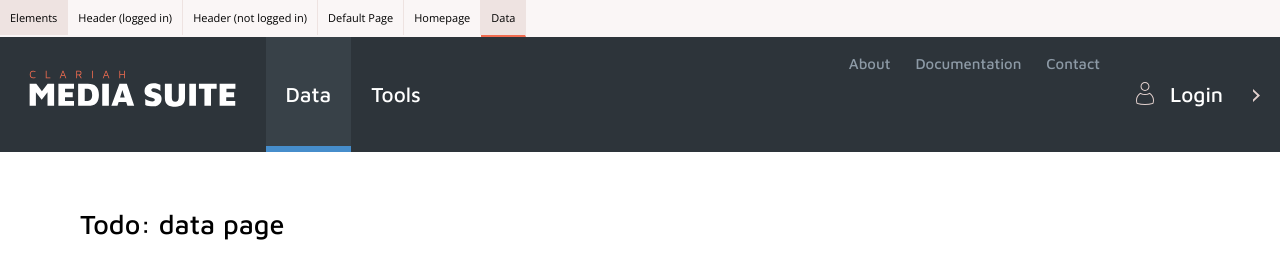
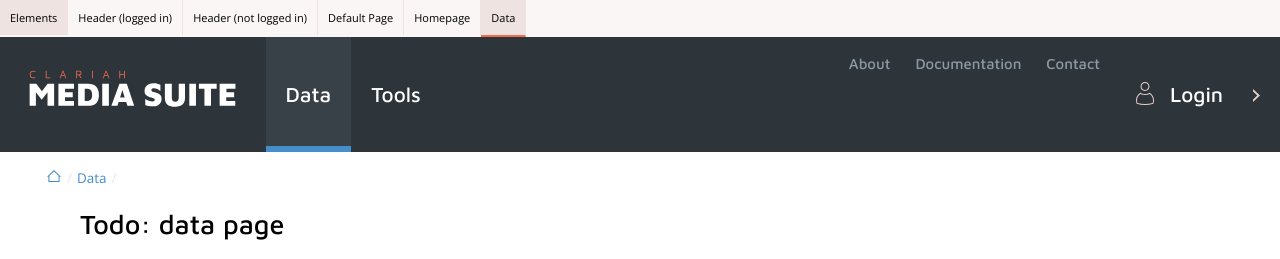
Before and after one commit to Frontwise/mediasuite-design, a React (Create React App) app: page / in a window 1280 px wide. Shown: the top 259 px of the page. Built offline with nearby package versions, Linux system fonts and the light colour scheme.

Commit message:
breadcrumbs

```diff
--- /dev/null
+++ b/src/components/BreadCrumbs/BreadCrumbs.js
@@ -0,0 +1,36 @@
+import React, { Component } from 'react';
+
+import { pages } from  '../../data/Pages';
+
+class BreadCrumbs extends Component {
+
+
+  getPath(page){
+    let path = [];
+    console.log(page);
+    console.log(pages[page]);
+    let index = path.push(Object.assign({}, pages[page], {url: '#' + page} ));
+    while(path[index - 1].parent ){
+      index = path.push(Object.assign({}, pages[path[index - 1].parent], {url: '#' + path[index - 1].parent} ));
+    }
+    return path.reverse();
+  }
+
+  render() {
+    // hide on homepage
+    if (this.props.activePage === 'home'){
+      return null;
+    }
+
+
+
+    return (
+      <ul className="BreadCrumbs">
+        <li><a href="#home" className="home"></a>/</li>
+        {this.getPath(this.props.activePage).map((path) => ((<li key={path}><a href={path.url}>{path.title}</a>/</li>)))}
+      </ul>
+    );
+  }
+}
+
+export default BreadCrumbs;
--- /dev/null
+++ b/src/components/BreadCrumbs/BreadCrumbs.scss
@@ -0,0 +1,24 @@
+.BreadCrumbs{
+  display: block;
+  list-style:none;
+  font-weight: normal;
+  font-family: $fontBody;
+  li{
+    display: inline-block;
+    color: $clGreyTint;
+
+    a{
+      color: $clPrimary;
+      padding: 0 5px;
+      &.home{
+        background-image: $iconHomeUrl;
+        background-repeat: no-repeat;
+        background-position: center center;
+        display: inline-block;
+        vertical-align: top;
+        width: 17px;
+        height: 15px;
+      }
+    }
+  }
+}
--- a/src/components/Elements/Elements.js
+++ b/src/components/Elements/Elements.js
@@ -36,8 +36,8 @@ class Elements extends Component {
         <li>
           <a href="" className="btn primary" onClick={(e)=>{e.preventDefault();}}>Primary</a>
           <a href="" className="btn primary plus" onClick={(e)=>{e.preventDefault();}}>Primary Plus</a>
+        </li>
         <li>
-        </li>
           <a href="" className="btn blank" onClick={(e)=>{e.preventDefault();}}>Blank</a>
           <a href="" className="btn blank warning" onClick={(e)=>{e.preventDefault();}}>Blank Warning</a>
         </li>
--- a/src/components/Header/Header.js
+++ b/src/components/Header/Header.js
@@ -4,6 +4,7 @@ import PropTypes from 'prop-types';
 import classNames from 'classnames';
 import { pages } from '../../data/Pages';
 import HeaderExamples from './HeaderExamples';
+import { BreadCrumbs } from '../';
 
 class Header extends Component {
 
@@ -85,7 +86,7 @@ class Header extends Component {
         <div className="account">
           <a className={classNames("account loggedin", {active: ['login', 'myprofile', 'signout'].includes(this.state.active)})}
            href={"#myprofile"}>
-           <i className="icon-person"/>Account
+           <i className="icon-person"/>{pages.account.title}
            <span className="username">{user.name}</span>
           </a>
 
@@ -103,7 +104,7 @@ class Header extends Component {
       <div className="account">
         <a className={classNames("account login",{active: this.state.active === 'login'})}
            href="#login">
-           <i className="icon-person"/>{pages.login}
+           <i className="icon-person"/>{pages.login.title}
         </a>
       </div>
      );
@@ -113,7 +114,8 @@ class Header extends Component {
   * Get a menu <li> item for the given title with active-state indication and navigation callback
   */
   getMenuItem(page, children){
-    let title = pages[page] || page;
+
+    let title = pages[page].title || page;
     return(
       <li>
         <a className={classNames({active : this.state.active === page})}  href={"#"+page}>{title}{children}</a>
@@ -150,6 +152,15 @@ class Header extends Component {
           {this.getAccount(this.props.user)}
         </div>
 
+        <BreadCrumbs activePage={this.state.active}/>
+
+
+        {this.props.help ? <a href="#help" className="help" ></a> : null}
+        {this.props.help ?
+          <div className="help-body">
+            Help for id: {this.props.help}
+          </div>
+          : null}
       </div>
     );
   }
@@ -179,6 +190,15 @@ Header.propTypes = {
 
   // navigation callback
   navigate: PropTypes.func.isRequired,
+
+  // help id
+  help: PropTypes.string,
+
+  // breadcrumb path, excluding home
+  breadCrumb: PropTypes.arrayOf(PropTypes.shape({
+     url: PropTypes.string.isRequired,
+     title: PropTypes.string.isRequired,
+   })),
 }
 
 Header.Examples = HeaderExamples;
--- a/src/components/Header/HeaderExamples.js
+++ b/src/components/Header/HeaderExamples.js
@@ -9,7 +9,7 @@ class LoggedIn extends Component {
   render(){
     return (
       <Header
-        active="About"
+        active="about"
         workspace={
           {
             projects: {
@@ -46,9 +46,10 @@ class NotLoggedIn extends Component {
   render(){
     return (
       <Header
-        active="Tools"
+        active="tools"
         workspace={null}
         user={null}
+        help="example-help"
         navigate={(page)=>{
           // link to router here
           window.location.hash="#" + page    }
--- a/src/components/Homepage/Homepage.js
+++ b/src/components/Homepage/Homepage.js
@@ -20,7 +20,7 @@ class Homepage extends Component {
       <div>
         <div className="banner" style={{backgroundImage:'url('+banner1+')'}}>
 
-          <Header.Examples.NotLoggedIn active="Home" />
+          <Header.Examples.NotLoggedIn active="home" help="" />
 
           <div className="content">
             <div className="intro">
--- a/src/components/index.js
+++ b/src/components/index.js
@@ -1,4 +1,5 @@
 import App from './App/App';
+import BreadCrumbs from './BreadCrumbs/BreadCrumbs';
 import Elements from './Elements/Elements';
 import Footer from './Footer/Footer';
 import Header from './Header/Header';
@@ -7,6 +8,7 @@ import Page from './Page/Page';
 
 export{
   App,
+  BreadCrumbs,
   Elements,
   Footer,
   Header,
--- a/src/components/index.scss
+++ b/src/components/index.scss
@@ -1,4 +1,5 @@
 @import './App/App.scss';
+@import './BreadCrumbs/BreadCrumbs.scss';
 @import './Elements/Elements.scss';
 @import './Footer/Footer.scss';
 @import './Header/Header.scss';
--- a/src/data/Pages.js
+++ b/src/data/Pages.js
@@ -2,15 +2,30 @@
 * Constant pagenames/titles for all pages
 */
 export const pages = {
-  home: 'Home',
-  data: 'Data',
-  tools: 'Tools',
-  workspace: 'Workspace',
-  userProjects: 'User Projects',
-  about: 'About',
-  documentation: 'Documentation',
-  contact: 'Contact',
-  login: 'Login',
-  myprofile: 'My profile',
-  signout: 'Sign out'
+  home: {title: 'Home'},
+
+  data: {title: 'Data'},
+
+  tools: {title: 'Tools'},
+
+  workspace: {title: 'Workspace'},
+    userProjects: {title: 'User Projects', parent: 'workspace'},
+      'project-1': {title: 'Watersnoodramp', parent: 'userProjects'},
+      'project-2': {title: 'Pim Fortuyn', parent: 'userProjects'},
+      'project-3': {title: 'Immigratie', parent: 'userProjects'},
+      'project-4': {title: 'Paars kabinet', parent: 'userProjects'},
+      'project-5': {title: 'Nationale rampen', parent: 'userProjects'},
+      // etc
+
+  about: {title: 'About'},
+
+  documentation: {title: 'Documentation'},
+
+  contact: {title: 'Contact'},
+
+  login: {title: 'Login'},
+
+  account: {title: 'Account'},
+    myprofile: {title: 'My profile', parent: 'account'},
+    signout: {title: 'Sign out', parent: 'account'}
 }
```
Also changed, not shown: src/style/_images.scss (+1 -1 lines).
